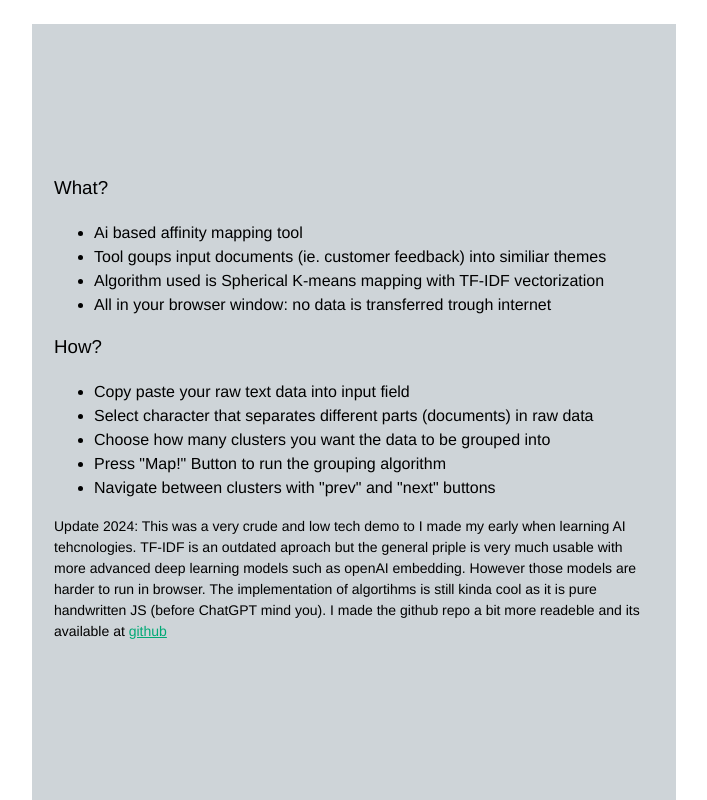
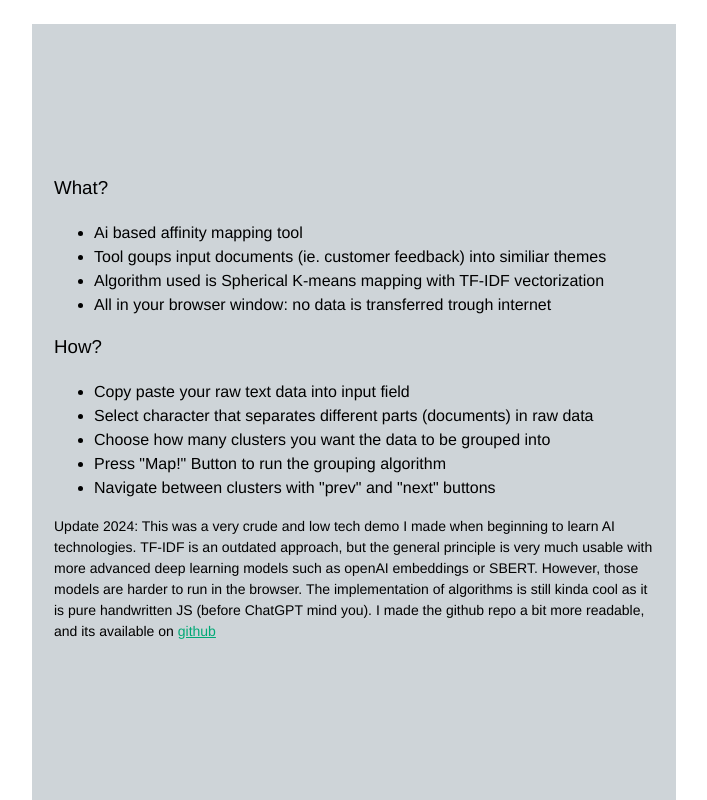
Before and after one commit to Vahvelainen/aMapper, a website: page public/index.html in a window 1280 px wide. Shown: the part 751-1551 px from the top of the page, without its empty margins (286-993 px from the left). Drawn offline with nearby package versions, Linux system fonts and the light colour scheme; files that its build step writes are made by us from their sources.

Commit message:
Reduce typos

```diff
--- a/public/index.html
+++ b/public/index.html
@@ -90,11 +90,12 @@
               <li>Press "Map!" Button to run the grouping algorithm</li>
               <li>Navigate between clusters with "prev" and "next" buttons</li>
             </ul>
-              <p class="note">Update 2024: This was a very crude and low tech demo to I made my early when learning AI tehcnologies.
-                TF-IDF is an outdated aproach but the general priple is very much usable with more advanced deep learning models such as openAI embedding. However those models are harder to run in browser.
-                The implementation of algortihms is still kinda cool as it is pure handwritten JS (before ChatGPT mind you). I made the github repo a bit more readeble and its available at
-                <a href="https://github.com/Vahvelainen/aMapper">github</a>
-              </p>
+            <p class="note">
+              Update 2024: This was a very crude and low tech demo I made when beginning to learn AI technologies.
+              TF-IDF is an outdated approach, but the general principle is very much usable with more advanced deep learning models such as openAI embeddings or SBERT. However, those models are harder to run in the browser.
+              The implementation of algorithms is still kinda cool as it is pure handwritten JS (before ChatGPT mind you). I made the github repo a bit more readable, and its available on
+              <a href="https://github.com/Vahvelainen/aMapper">github</a>
+            </p>
           </div>
         </div>
 
```
